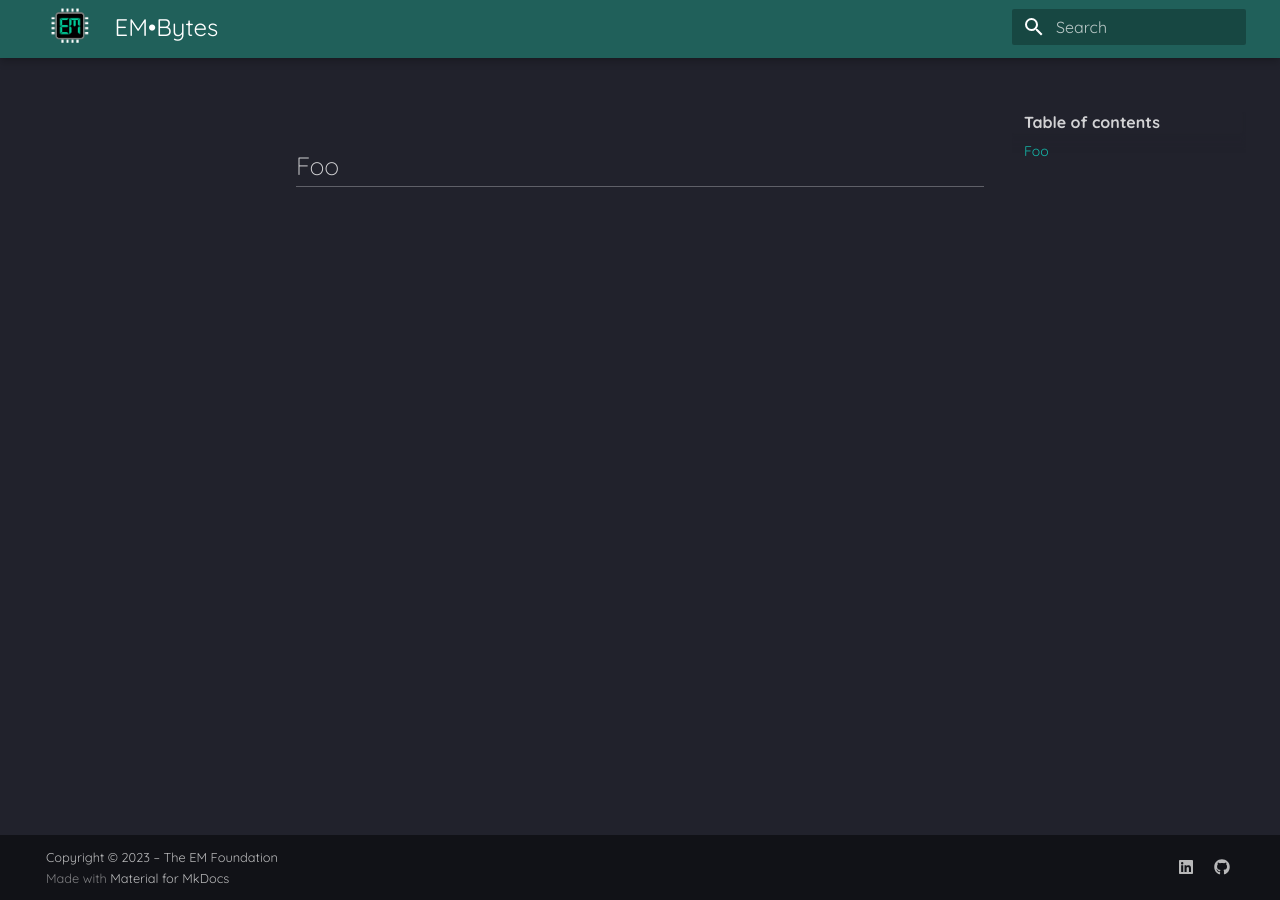
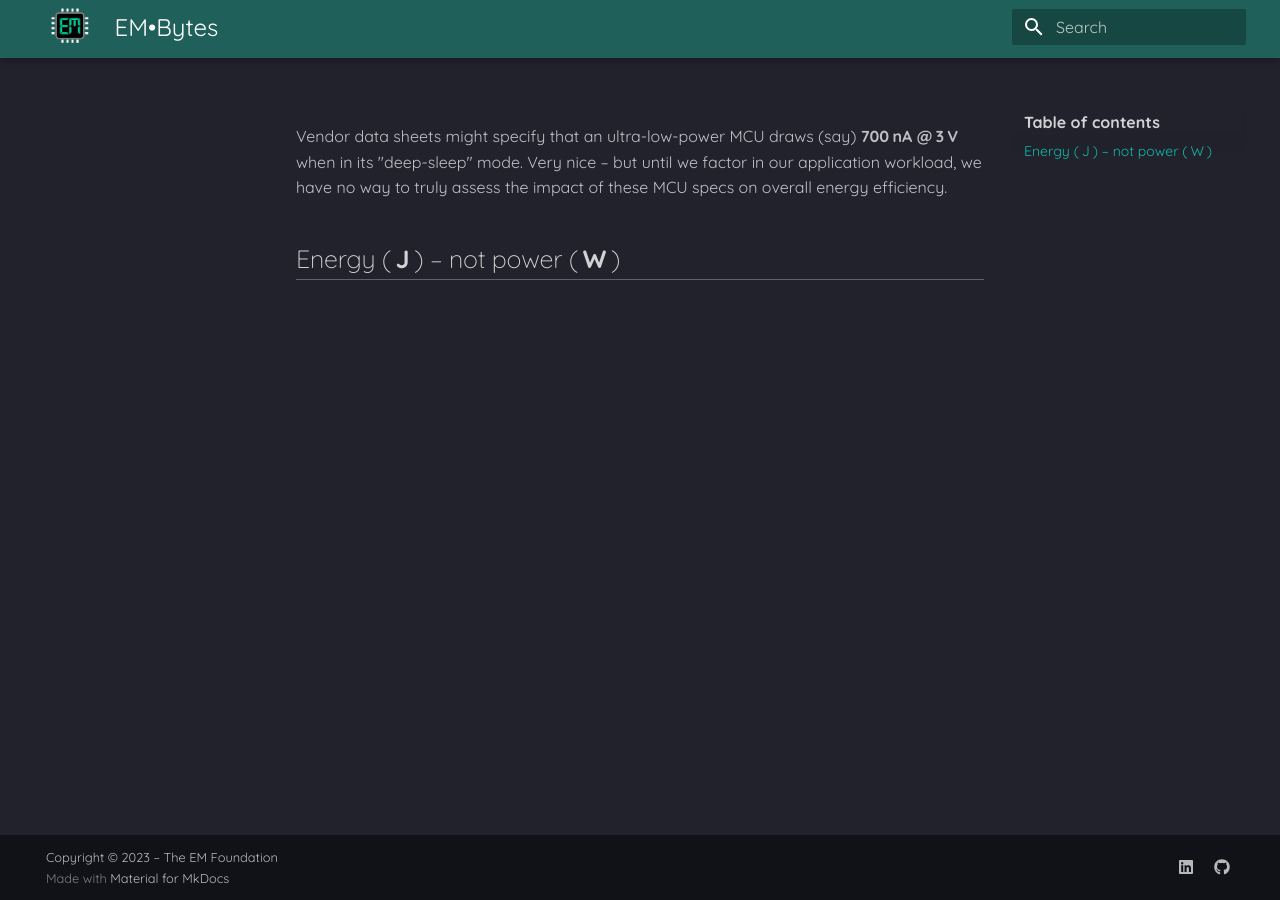
Before and after one commit to em-foundation/em-bytes, an MkDocs documentation site: the page built from docs/articles/001-Benchmark.md, in a window 1280 px wide. Built offline with MkDocs 1.6.1 and Material for MkDocs 9.7.7, drawn with Linux system fonts in a browser that asks for light colours.

Commit message:
001: WIP

```diff
--- a/docs/articles/001-Benchmark.md
+++ b/docs/articles/001-Benchmark.md
@@ -1,3 +1,5 @@
 # EM&bull;Bytes &ndash; Benchmark[et]ing ultra-low-power
 
-## Foo
+Vendor data sheets might specify that an ultra-low-power MCU draws (say) **700&thinsp;nA @ 3&thinsp;V** when in its "deep-sleep" mode.  Very nice – but until we factor in our application workload, we have no way to truly assess the impact of these MCU specs on overall energy efficiency.
+
+## Energy (&thinsp;**J**&thinsp;) &ndash; not power (&thinsp;**W**&thinsp;)
```
